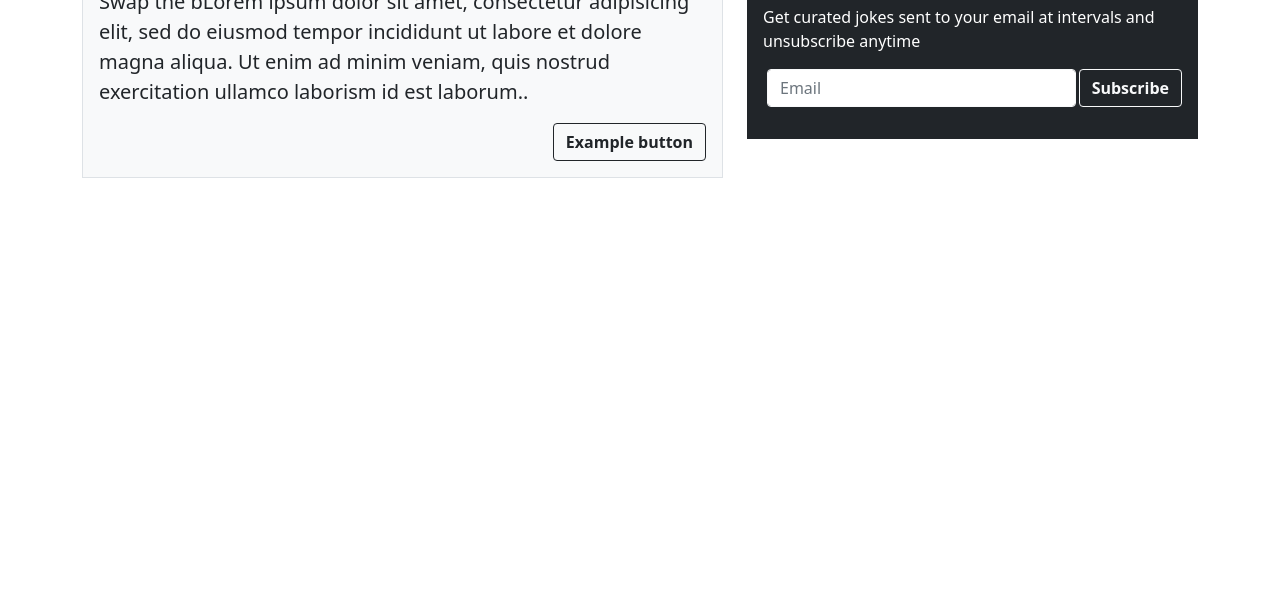
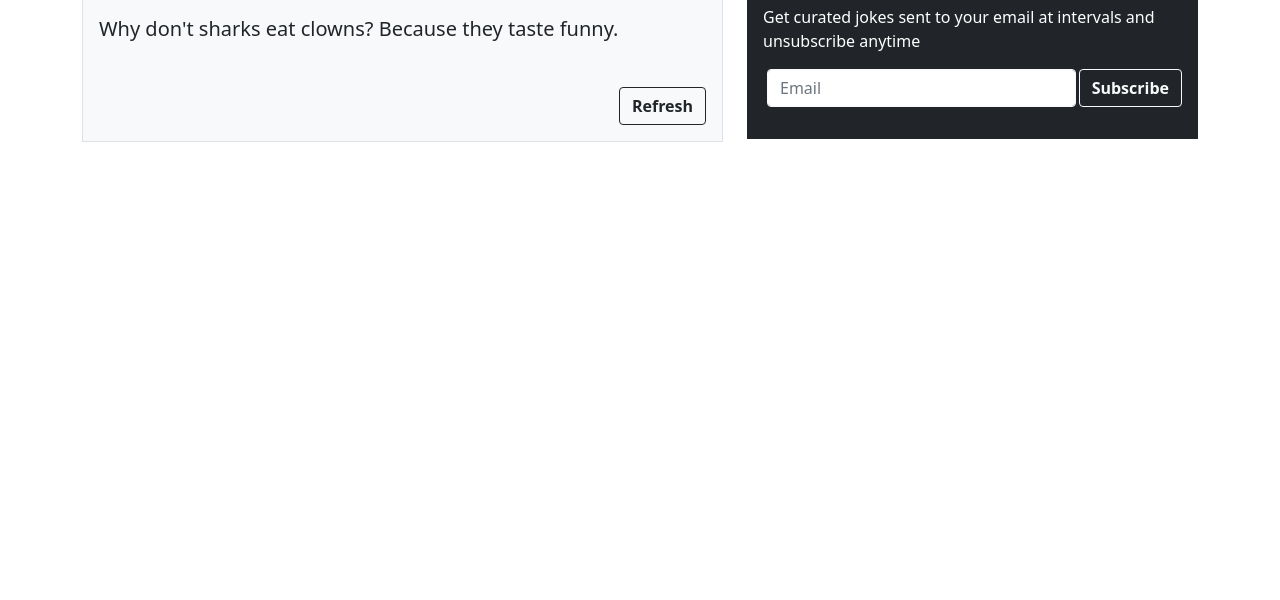
Before and after one commit to codelikesuraj/dadjokedaily-template, a plain HTML site: page index.html in a window 1280 px wide. Shown: the part 200-800 px from the top of the page. Drawn offline with nearby package versions, Linux system fonts and the light colour scheme.

Commit message:
Added static text filler to jokes tabs

```diff
--- a/index.html
+++ b/index.html
@@ -52,12 +52,10 @@
                             <h1>A Dad once said:</h1>
                         </div>
                         <div class="col-md-12 d-flex align-items-center" style="min-height: 100px">
-                            <p>Swap the bLorem ipsum dolor sit amet, consectetur adipisicing elit, sed do eiusmod
-                            tempor incididunt ut labore et dolore magna aliqua. Ut enim ad minim veniam,
-                            quis nostrud exercitation ullamco laborism id est laborum..</p>
+                            <p>Why don't sharks eat clowns? Because they taste funny.</p>
                         </div>
                         <div class="col-md-12 d-flex justify-content-end">
-                            <button class="btn btn-outline-dark fw-bold" type="button">Example button</button>
+                            <button class="btn btn-outline-dark fw-bold" type="button">Refresh</button>
                         </div>
                     </div>
                 </div>
```
